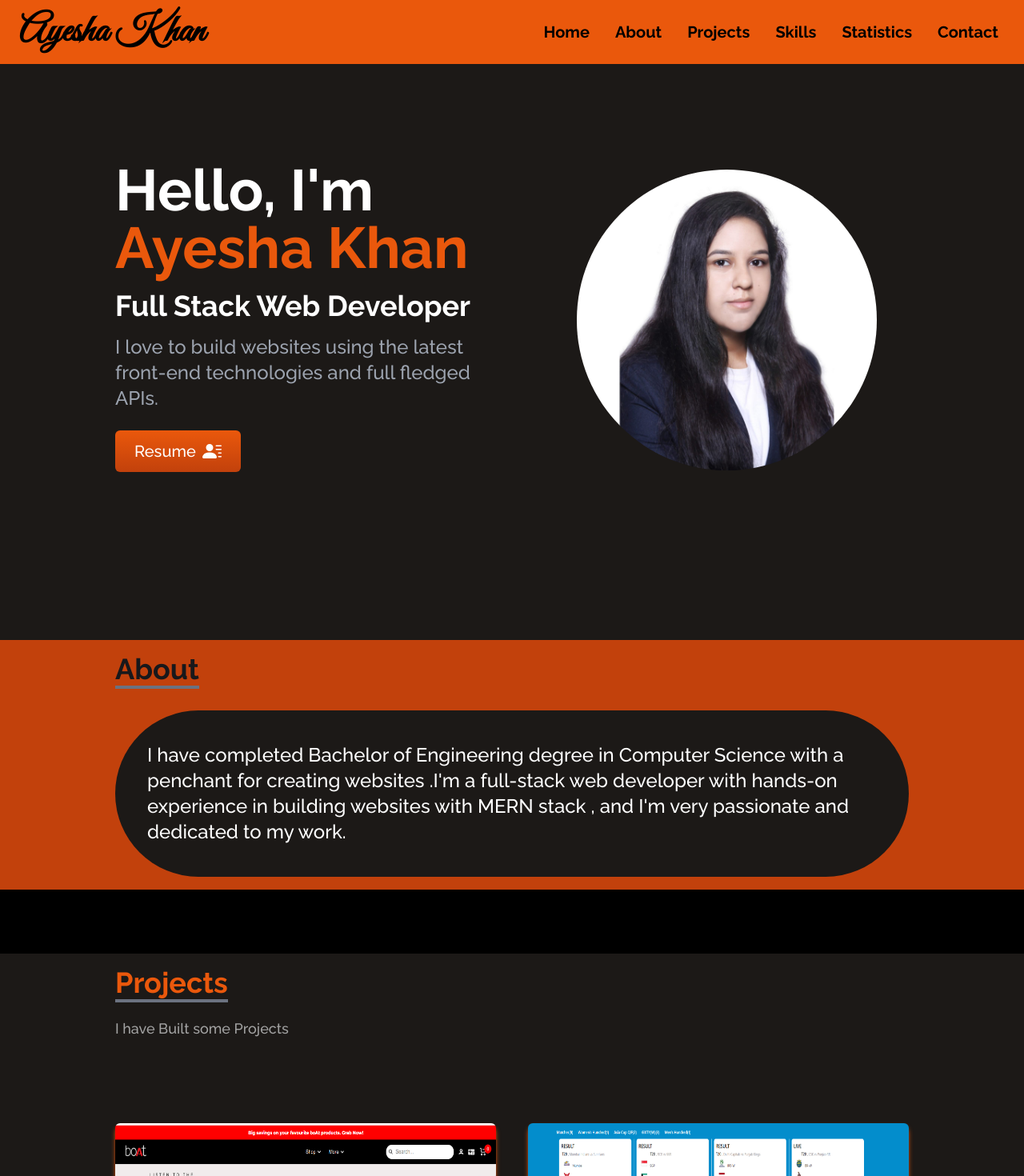
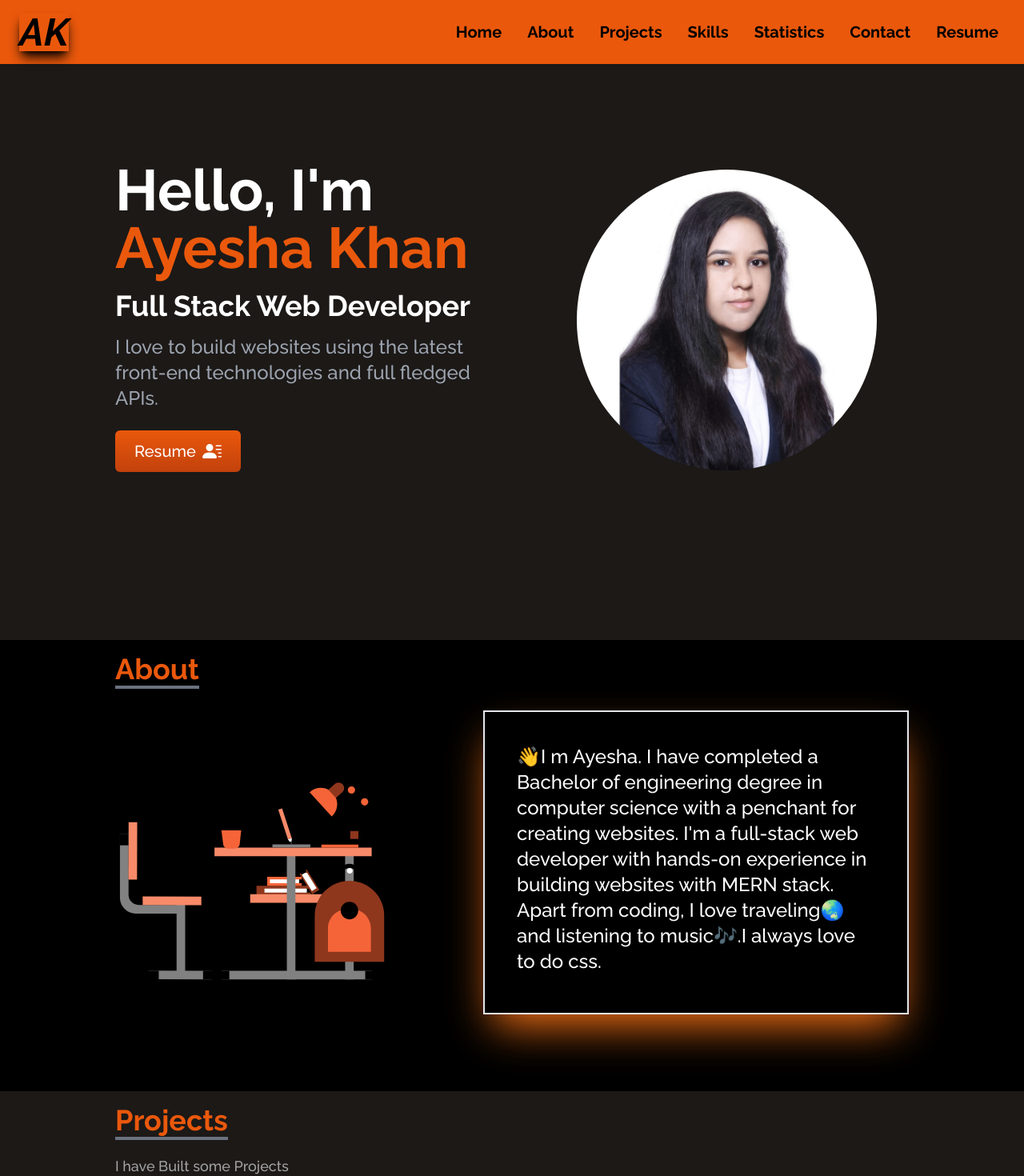
Before and after one commit to AyeshaKhan14/AyeshaKhan14.github.io, a React (Create React App) app: page / in a window 1280 px wide. Shown: the top 1470 px of the page at 80% size. Built offline with nearby package versions, Linux system fonts and the light colour scheme.

Commit message:
updated portfolio

```diff
--- a/src/Components/About.jsx
+++ b/src/Components/About.jsx
@@ -1,29 +1,33 @@
 import React from "react";
+import pic from "../assets/about/eduOrange.svg"
 
 const About = () => {
   return (
     <div
       name="about"
-      className="w-full max-h-screen mb-20		 bg-orange-700	 text-white about"
+      className="w-full max-h-screen mb-20	bg-black	flex-col text-white about"
     >
       <div className="max-w-screen-lg p-4 mx-auto flex flex-col justify-center w-full h-full                 ">
         <div className="pb-8">
-          <p className="text-4xl font-bold inline border-b-4 border-gray-500 text-zinc-900	">
+          <p className="text-orange-600 text-4xl font-bold inline border-b-4 border-gray-500">
             About
           </p>
         </div>
-        <div className="p-10 rounded-full  bg-stone-900">
+           {/* gig img */}
+        <div className="md:flex justify-center gap-20  sm:block ">
+        <img width="380px"  src={pic} />
+
+        <div className="p-10 border-2 shadow-2xl shadow-orange-500/100 bg-black">
         <p className="text-2xl font-medium">
-        I have completed Bachelor of Engineering degree in Computer Science  with a penchant
-        for creating websites .I'm a full-stack web developer
-      with hands-on experience in building websites with MERN
-     stack , and I'm very passionate and dedicated to my work.   </p>
-  {/* <br />
+        👋I m Ayesha. I have completed a Bachelor of engineering degree in computer science with a penchant for creating websites.
+        I'm a full-stack web developer with hands-on experience in building websites with MERN stack.
+        Apart from coding, I love traveling🌏 and listening to music🎶.I always love to do css. </p>
+       {/* <br />
         <p className="text-lg">
          Proficient in  CODING Passionate about implementing and launching new projects. Ability to translate business requirements into technical solutions. Looking to start my career as an entry-level software engineer with a reputed firm driven by technology.
         </p> */}
         </div>
-
+        </div>
       </div>
     </div>
   );
--- a/src/Components/Footer.jsx
+++ b/src/Components/Footer.jsx
@@ -2,8 +2,8 @@ import React from "react";
 
 function Footer(){
     return(
-        <div class="text-center p-6 bg-stone-900 footer">
-   <p className="text-lg	font-medium	leading-7	text-slate-300	">Made with  <span class="text-orange-600 text-2xl	"> ❤ </span>by Ayesha</p>
+        <div className="text-center p-6 bg-stone-900 footer">
+   <p className="text-lg	font-medium	leading-7	text-slate-300	">Made with  <span className="text-orange-600 text-2xl	"> ❤ </span>by Ayesha</p>
         {/* <a class="link-underline text-white font-bold" href="https://rahulkarda.netlify.app">Abdul Rub</a> */}
       </div>
     )
--- a/src/Components/Home.jsx
+++ b/src/Components/Home.jsx
@@ -3,7 +3,6 @@ import { BsFillPersonLinesFill } from "react-icons/bs";
 import ayesha from "../assets/ayesha.jpeg"
 import { MdOutlineKeyboardArrowRight } from "react-icons/md";
 import { Link } from "react-scroll";
-// import abdulimage from "../assets/abdulimage.jpg"
 import resume from "../assets/resume.pdf"
 
 const Home = () => (
@@ -26,8 +25,6 @@ const Home = () => (
         <div className="mt-4 text-4xl text-white font-bold ">Full Stack Web Developer</div>
         <p className="font-medium	text-2xl text-gray-400 py-4 max-w-md">
           I love to build websites using the latest front-end technologies and full fledged APIs.
-
-
         </p>
        </div>
 
--- a/src/Components/NavBar.jsx
+++ b/src/Components/NavBar.jsx
@@ -1,6 +1,8 @@
 import React, { useState } from "react";
 import { FaBars, FaTimes } from "react-icons/fa";
 import { Link } from "react-scroll";
+import resume from "../assets/resume.pdf"
+import {BiDownload} from "react-icons/bi"
 
 const NavBar = () => {
   const [nav, setNav] = useState(false);
@@ -30,13 +32,14 @@ const NavBar = () => {
       id: 6,
       link: "contact",
     },
+
   ];
 
   return (
     <div className="flex justify-between items-center w-full h-20 px-4 text-black font-bold fixed nav bg-orange-600 to-orange-700">
       <div>
 
-        <h1 className="text-5xl font-signature ml-2"><a className="cursor-pointer link-underline link-underline-black" target="_blank" rel="noreferrer">Ayesha Khan</a></h1>
+        <h1 className="text-5xl shadow-lg shadow-black font-style: italic ml-2"><a className="cursor-pointer link-underline link-underline-black" target="_blank" rel="noreferrer">AK</a></h1>
       </div>
 
       <ul className="hidden md:flex">
@@ -48,8 +51,19 @@ const NavBar = () => {
             <Link to={link} offset={-100}  smooth duration={500}>
               {link}
             </Link>
+
           </li>
+
         ))}
+        <li
+          className="nav-links px-4 cursor-pointer capitalize font-bold text-xl text-black-500 hover:scale-105 hover:text-black duration-200 link-underline"
+          ><a
+          href={resume}
+          download={true}
+          // target="_blank"
+          // rel="noreferrer"
+          >
+            Resume</a></li>
       </ul>
 
       <div
@@ -74,11 +88,16 @@ const NavBar = () => {
                 duration={500}
               >
                 {link}
+
               </Link>
+
             </li>
           ))}
+
         </ul>
+
       )}
+
     </div>
   );
 };
--- a/src/Components/Skills.jsx
+++ b/src/Components/Skills.jsx
@@ -8,7 +8,12 @@ import nextjs from "../assets/nextjs.png";
 import graphql from "../assets/graphql.png";
 import github from "../assets/github.png";
 import tailwind from "../assets/tailwind.png";
-import redux from "../assets/redux.png"
+import redux from "../assets/redux.png";
+import chakra from "../assets/chakra.png"
+import mongo from "../assets/mongodb.png"
+import node from "../assets/node.png"
+
+
 const Skills = () => {
   const techs = [
     {
@@ -55,6 +60,24 @@ const Skills = () => {
       title: "Redux",
       style: "shadow-purple-500",
     },
+    {
+      id: 13,
+      src: chakra,
+      title: "Chakra UI",
+      style: "shadow-sky-400",
+    },
+    {
+      id: 14,
+      src: mongo,
+      title: "MongoDB",
+      style: "shadow-green-400",
+    },
+    {
+      id: 15,
+      src: node,
+      title: "NodeJS",
+      style: "shadow-green-600",
+    },
   ];
 
   return (
@@ -67,10 +90,10 @@ const Skills = () => {
           <p className="text-orange-600	 text-4xl font-bold inline border-b-4 border-gray-500">
             Skills
           </p>
-          <p className="py-6 text-lg	font-medium	text-neutral-400">These are the technologies I've worked with and used them in my projects.</p>
+          {/* <p className="py-6 text-lg	font-medium	text-neutral-400">These are the technologies I've worked with and used them in my projects.</p> */}
         </div>
 
-        <div className="w-full grid grid-cols-2 sm:grid-cols-3 gap-8 text-center py-8 px-12 sm:px-0">
+        <div className="w-full grid grid-cols-2 sm:grid-cols-3 gap-8 text-center mt-11 py-8 px-12 sm:px-0">
           {techs.map(({ id, src, title, style }) => (
             <div
               key={id}
--- a/src/Components/Statistics.jsx
+++ b/src/Components/Statistics.jsx
@@ -8,7 +8,7 @@ import GitHubCalendar from 'react-github-calendar';
     const selectLastHalfYear = contributions => {
       const currentYear = new Date().getFullYear();
       const currentMonth = new Date().getMonth();
-      const shownMonths = 6;
+      const shownMonths = 12;
 
       return contributions.filter(day => {
         const date = new Date(day.date);
@@ -26,12 +26,15 @@ import GitHubCalendar from 'react-github-calendar';
       name="statistics"
       className="max-w-screen-lg mx-auto p-4 flex flex-col justify-center h-full text-white">
       <div>
-        <p className="text-orange-600	 text-4xl font-bold inline border-b-4 border-gray-500">
+      <p className="text-orange-600	 text-4xl font-bold inline border-b-4 border-gray-500">
           Statistics
         </p>
       </div>
-
-      <div className="flex justify-center items-center  mt-4 text-6xl font-medium">
+      <div className="flex gap-9  justify-center mt-14">
+      <p><img align="center" src="https://github-readme-stats.vercel.app/api/top-langs?username=ayeshakhan14&show_icons=true&locale=en&layout=compact&theme=gruvbox" alt="ayeshakhan14" /></p>
+      <p><img align="center" src="https://github-readme-streak-stats.herokuapp.com/?user=ayeshakhan14&theme=gruvbox" alt="ayeshakhan14" /></p>
+      </div>
+      <div className="flex justify-center items-center  mt-16 text-6xl font-medium">
         <GitHubCalendar
      username="ayeshakhan14"
   transformData={selectLastHalfYear}
--- a/src/index.css
+++ b/src/index.css
@@ -65,7 +65,7 @@ body {
 @media screen and (max-width: 900px) {
 
   #root {
-    background: linear-gradient(rgb(31, 41, 55) 20%, black 20%, rgb(31, 41, 55) 65%, black 25%);
+    background: linear-gradient( black 20%, black 25%);
     min-height: 100vh;
   }
 
```
Also changed, not shown: src/assets/about/eduOrange.svg (added), src/assets/chakra.png (added).
